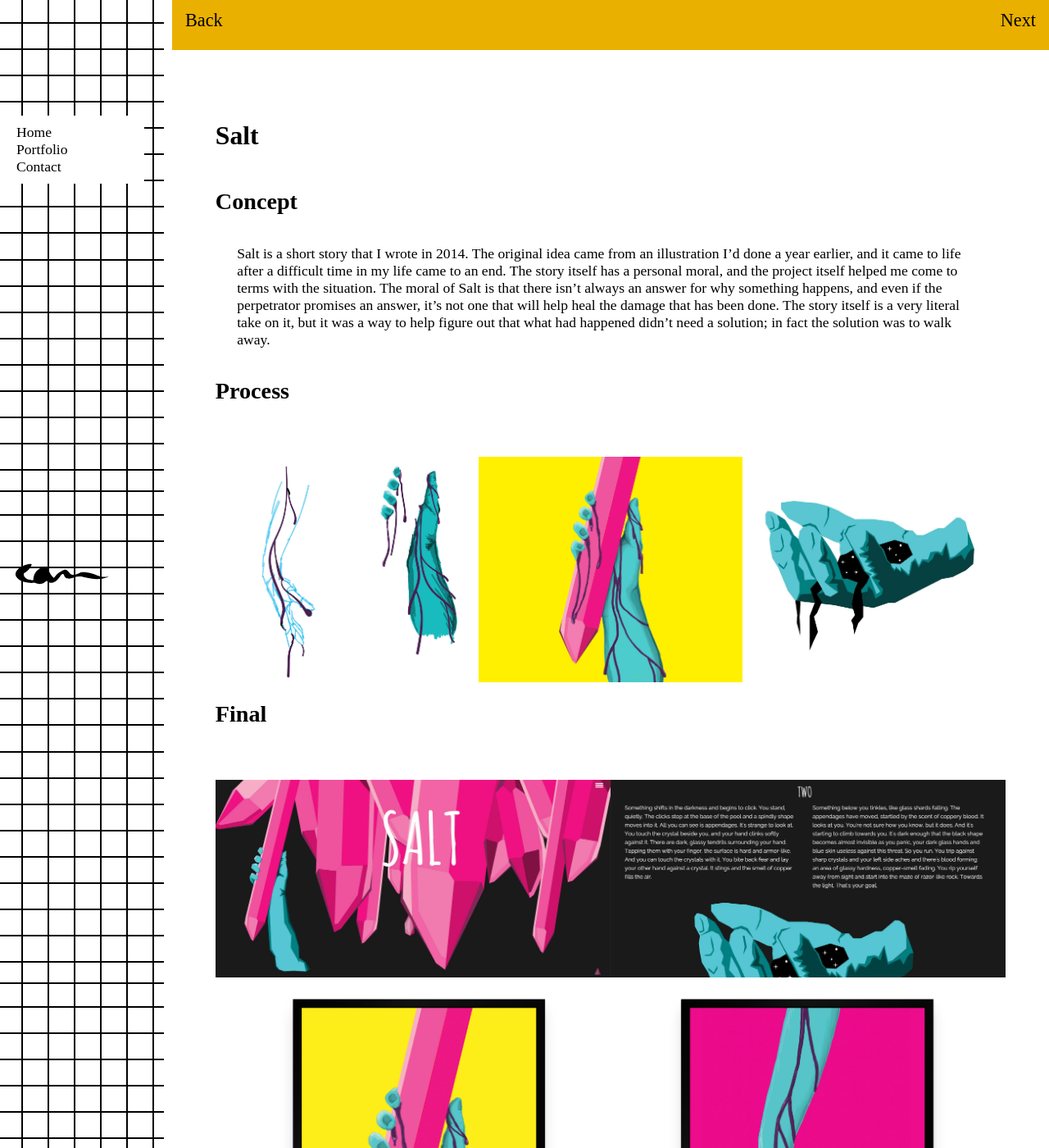
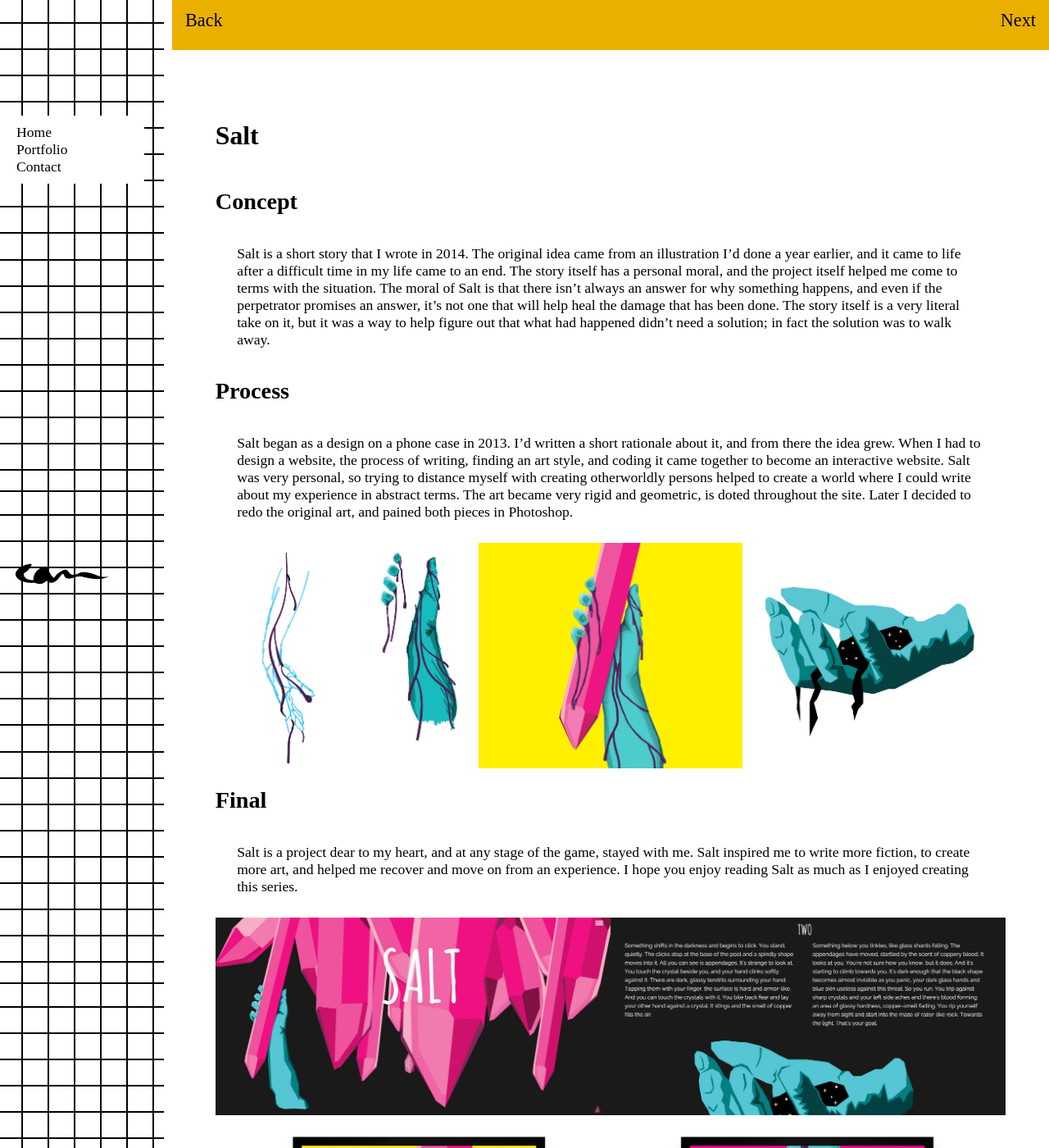
Before and after one commit to sky-bones/portfolio, a Jekyll site: the page built from _posts/2015-10-20-salt.md, in a window 1280 px wide and 1400 px high. Shown: the whole window at 82% size. Built offline with Jekyll 4.4.1, drawn with Linux system fonts in a browser that asks for light colours; some web fonts are replaced.

Commit message:
Added text to salt

```diff
--- a/_posts/2015-10-20-salt.md
+++ b/_posts/2015-10-20-salt.md
@@ -4,12 +4,12 @@ title: Salt
 imagename: salt
 tools: HTML, CSS, Illustrator, Photoshop
 concept: Salt is a short story that I wrote in 2014. The original idea came from an illustration I’d done a year earlier, and it came to life after a difficult time in my life came to an end. The story itself has a personal moral, and the project itself helped me come to terms with the situation. The moral of Salt is that there isn’t always an answer for why something happens, and even if the perpetrator promises an answer, it’s not one that will help heal the damage that has been done. The story itself is a very literal take on it, but it was a way to help figure out that what had happened didn’t need a solution; in fact the solution was to walk away.
-process:
+process: Salt began as a design on a phone case in 2013. I’d written a short rationale about it, and from there the idea grew. When I had to design a website, the process of writing, finding an art style, and coding it came together to become an interactive website. Salt was very personal, so trying to distance myself with creating otherworldly persons helped to create a world where I could write about my experience in abstract terms. The art became very rigid and geometric, is doted throughout the site. Later I decided to redo the original art, and pained both pieces in Photoshop.
 processimages:
   - salt/process1.jpg
   - salt/process2.jpg
   - salt/process3.jpg
-finalwords:
+finalwords: Salt is a project dear to my heart, and at any stage of the game, stayed with me. Salt inspired me to write more fiction, to create more art, and helped me recover and move on from an experience. I hope you enjoy reading Salt as much as I enjoyed creating this series.
 finalimages:
   - salt/final1.jpg
   - salt/final2.jpg
```
Also changed, not shown: _posts/2015-10-20-accursed.md (+1 -1 lines).
